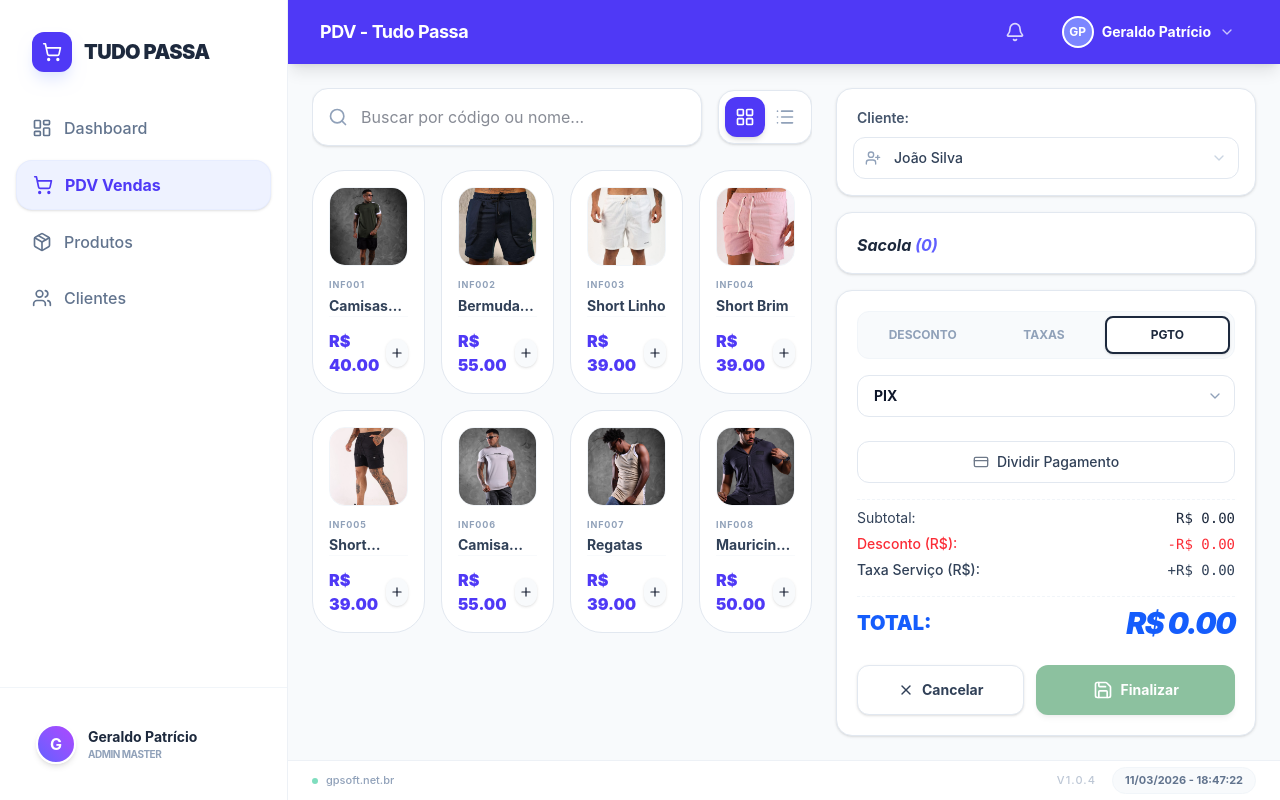
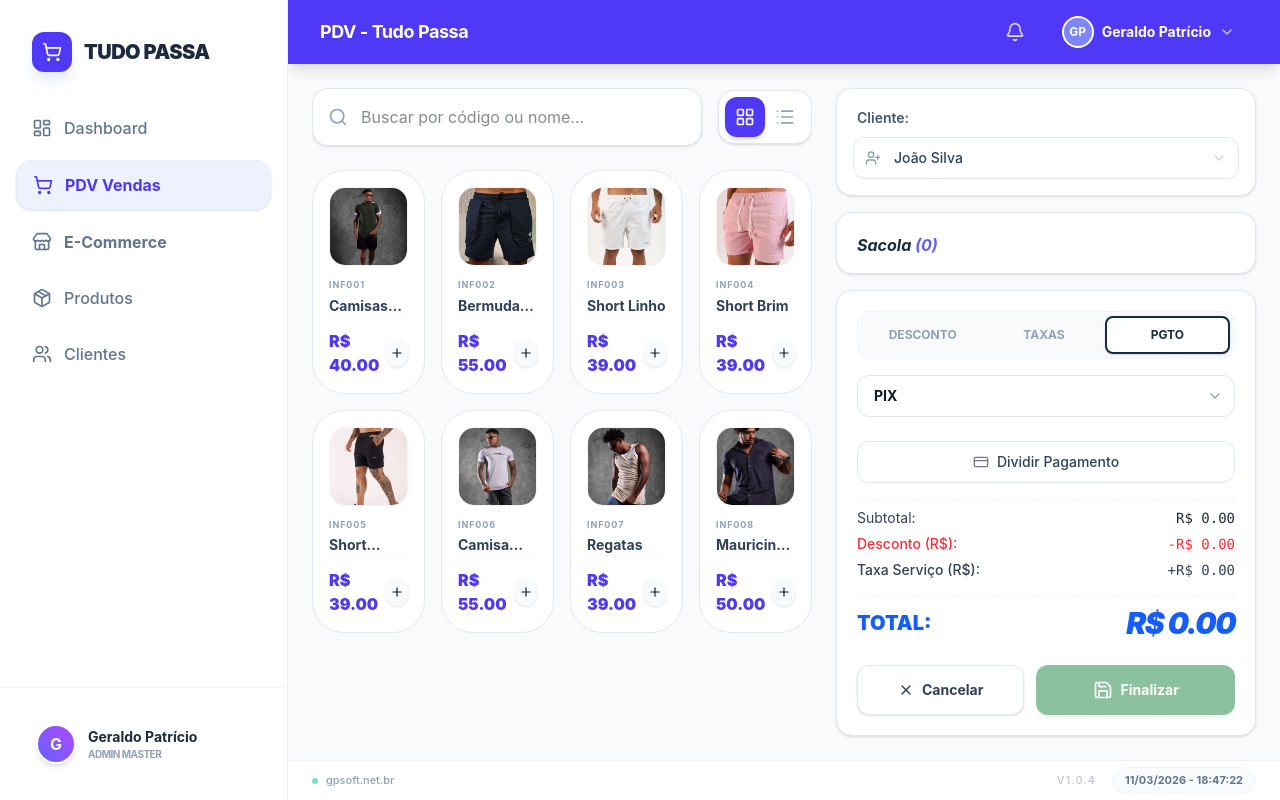
Before and after one commit to geraldopatricio/TudoPassa, a Vue app: page /pdv in a window 1280 px wide. Built offline with nearby package versions, Linux system fonts and the light colour scheme.

Commit message:
Update Sidebar.vue

```diff
--- a/src/components/Sidebar.vue
+++ b/src/components/Sidebar.vue
@@ -1,5 +1,5 @@
 <script setup>
-import { LayoutDashboard, ShoppingCart, Package, Users, X } from 'lucide-vue-next'
+import { LayoutDashboard, ShoppingCart, Package, Users, Store, X } from 'lucide-vue-next'
 
 defineProps({
   isOpen: Boolean
@@ -41,6 +41,10 @@ const emit = defineEmits(['close'])
         <ShoppingCart class="w-5 h-5" />
         <span class="font-bold">PDV Vendas</span>
       </a>
+      <a href="ecommerce" class="flex items-center gap-3 px-4 py-3 text-slate-500 hover:bg-slate-50 rounded-2xl transition-all group">
+        <Store class="w-5 h-5" />
+        <span class="font-bold">E-Commerce</span>
+      </a>
       <a href="#" class="flex items-center gap-3 px-4 py-3 text-slate-500 hover:bg-slate-50 rounded-2xl transition-all group">
         <Package class="w-5 h-5 group-hover:text-indigo-600" />
         <span class="font-medium">Produtos</span>
```
